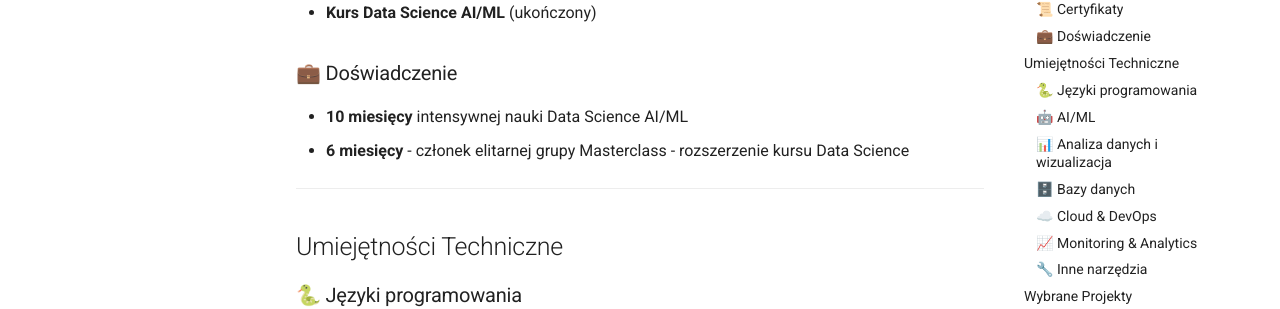
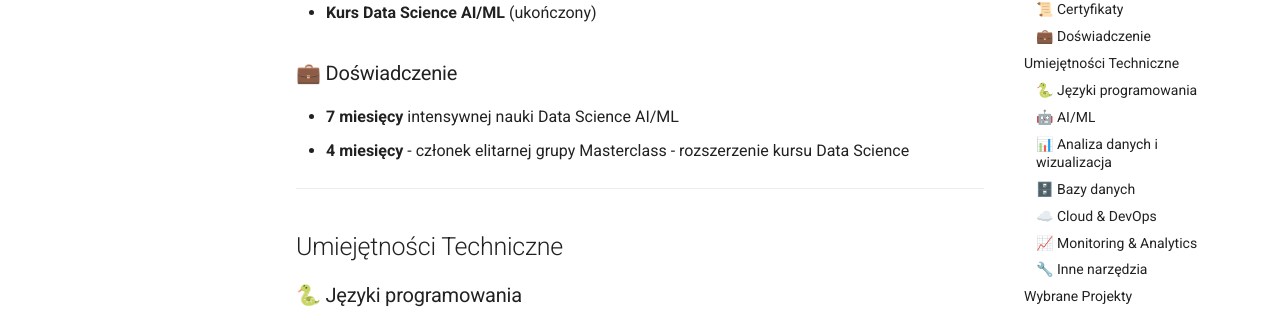
Before and after one commit to skwarlinski/ds_ai_portfolio, an MkDocs documentation site: the page built from docs/index.md, in a window 1280 px wide and 900 px high, scrolled down 761 px. Shown: the part 153-462 px from the top of the window. Built offline with MkDocs 1.6.1 and Material for MkDocs 9.7.7, drawn with Linux system fonts in a browser that asks for light colours; comment, search, counter and statistics services are not loaded.

Commit message:
add more content

```diff
--- a/docs/index.md
+++ b/docs/index.md
@@ -24,8 +24,8 @@ Jestem **Data Scientist (AI/ML)** z pasją do tworzenia inteligentnych rozwiąza
 
 ### 💼 Doświadczenie {#doswiadczenie}
 
-- **10 miesięcy** intensywnej nauki Data Science AI/ML
-- **6 miesięcy** - członek elitarnej grupy Masterclass - rozszerzenie kursu Data Science
+- **7 miesięcy** intensywnej nauki Data Science AI/ML
+- **4 miesięcy** - członek elitarnej grupy Masterclass - rozszerzenie kursu Data Science
 
 
 ---
```
